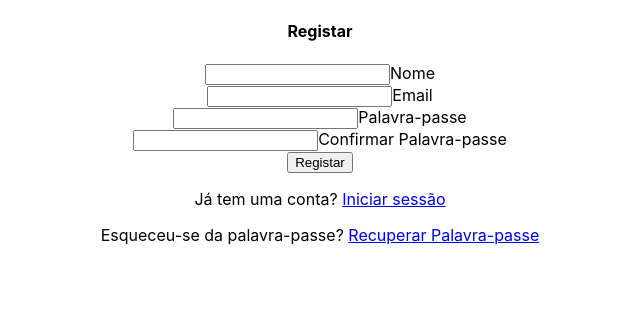
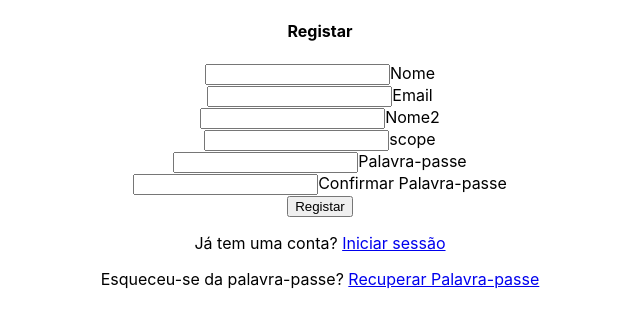
Before and after one commit to Vinicius-Jardim/FRONTEND, a React (Create React App) app: page /register in a window 1280 px wide. Shown: the top 328 px of the page, without its empty margins (320-960 px from the left). Built offline with nearby package versions, Linux system fonts and the light colour scheme.

Commit message:
criar user e token ok

```diff
--- a/src/users/Register.js
+++ b/src/users/Register.js
@@ -7,7 +7,8 @@ const NewUserPage = () => {
     email: '',
     password: '',
     roleName: '',
-    roleScopes: ''
+    roleScopes: '',
+    confirmPassword: ''
   });
 
   const navigate = useNavigate();
@@ -25,7 +26,7 @@ const NewUserPage = () => {
     }
 
     try {
-      const response = await fetch('http://127.0.0.1:3000/users/create', {
+      const response = await fetch('http://127.0.0.1:3000/auth/register', {
         method: 'POST',
         headers: {
           'Content-Type': 'application/json',
@@ -41,16 +42,19 @@ const NewUserPage = () => {
           }),
       });
 
-      if (response.status === 201) {
-        console.log('Usuário criado com sucesso:', await response.json());
+      const data = await response.json();
+
+      if (response.status === 200) {
+        prompt("Usuário criado com sucesso. Copie o token:", data.token);
         navigate('/login');
       } else {
-        console.log('Erro ao criar usuário:', await response.json());
+        console.log('Erro ao criar usuário:', data);
       }
     } catch (error) {
       console.error('Erro ao criar usuário:', error);
     }
   };
+
 return (
   <div>
 
@@ -80,6 +84,30 @@ return (
           required
         />
         <label htmlFor="email">Email</label>
+      </div>
+      <div className="input-field col s12">
+        <input
+          id="nomee2"
+          type="text"
+          name="roleName"
+          className="validate"
+          value={formData.roleName}
+          onChange={handleChange}
+          required
+        />
+        <label htmlFor="nomee2">Nome2</label>
+      </div>
+      <div className="input-field col s12">
+        <input
+          id="name2"
+          type="text"
+          name="roleScopes"
+          className="validate"
+          value={formData.roleScopes}
+          onChange={handleChange}
+          required
+        />
+        <label htmlFor="name2">scope</label>
       </div>
       <div className="input-field col s12">
         <input
```
